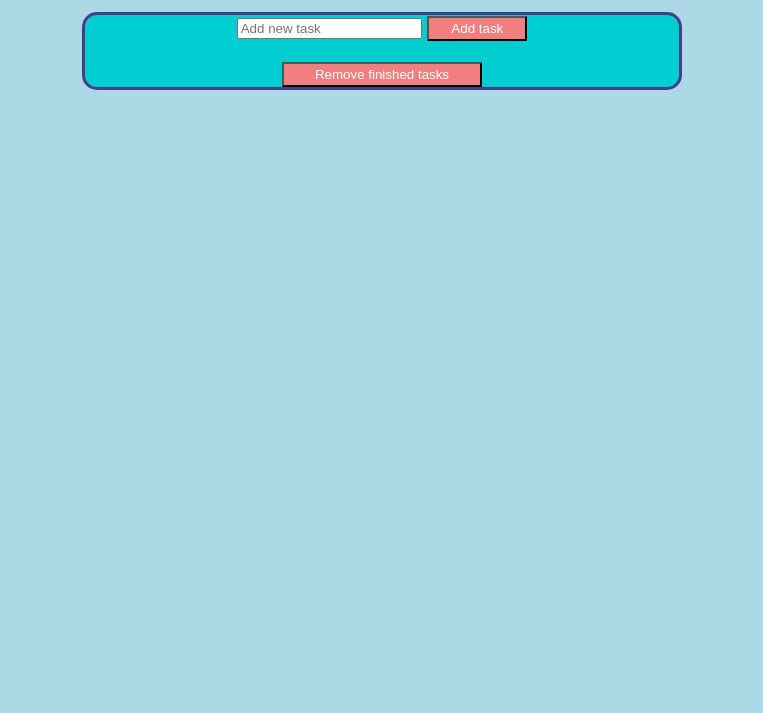
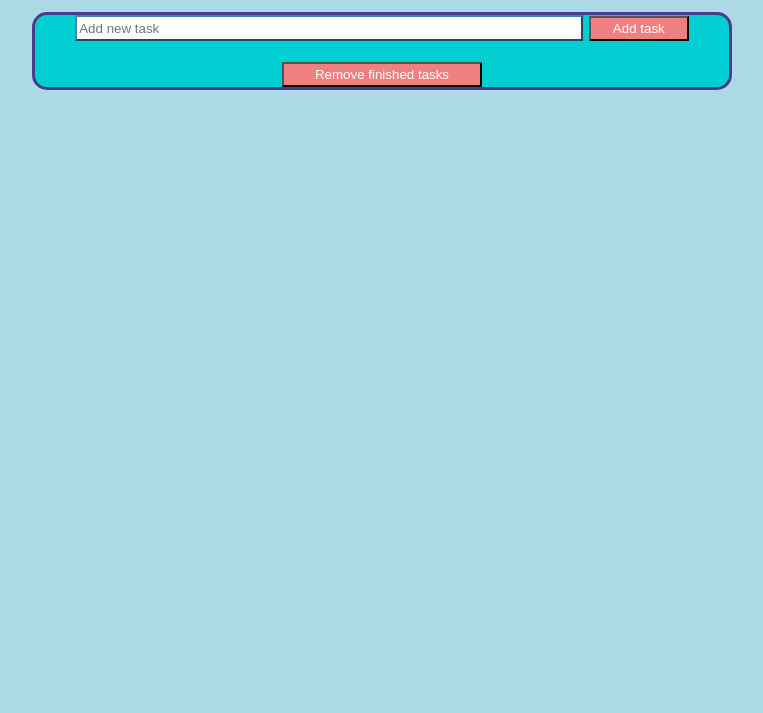
Before and after one commit to gosiacodes/todo-list, a plain HTML site: page index.html in a window 1280 px wide. Shown: the part 87-800 px from the top of the page, without its empty margins (258-1021 px from the left). Drawn offline with Linux system fonts and the light colour scheme.

Commit message:
lite ändringar i css och html gäller listans utseende

```diff
--- a/app.css
+++ b/app.css
@@ -39,13 +39,16 @@ body {
 }
 
 .add-element {
-    max-width: 600px;
-    height: auto;
+    width: 500px;
+    height: 20px;
+    border-style: outset;
+    border-color: steelblue;
+    border-radius: 1px;
 }
 
 .container {
     position: relative;
-    max-width: 600px;
+    max-width: 700px;
     height: auto;
     background-color: darkturquoise;
 	box-sizing: border-box;
@@ -61,4 +64,5 @@ li {
     border-radius: 1px;
     background-color: lightblue;
     color: black;
+    max-width: 500px;
 }
--- a/index.html
+++ b/index.html
@@ -27,8 +27,8 @@
 
 		<p id="par"></p>
 
-		<ul id="task-list" class="task-list">
-		</ul>
+		<ol id="task-list" class="task-list">
+		</ol>
 
 		<button class="remove-button" id="remove-button">Remove finished tasks</button>
         </div>
```
